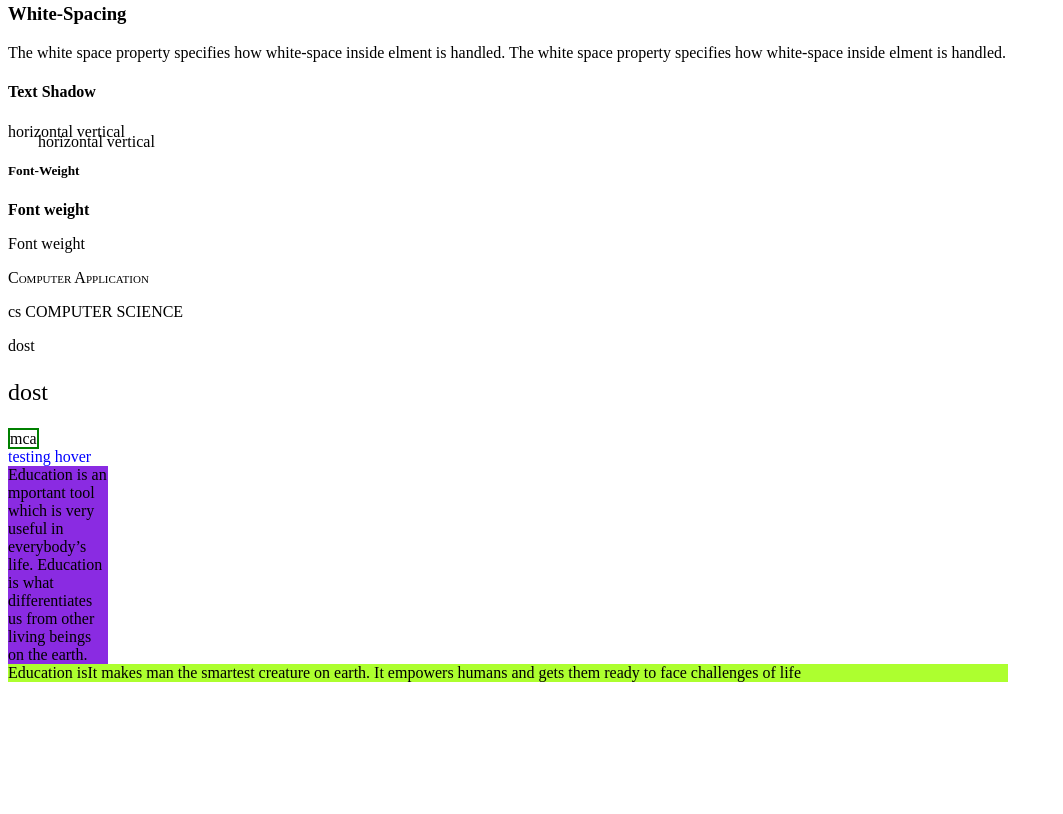
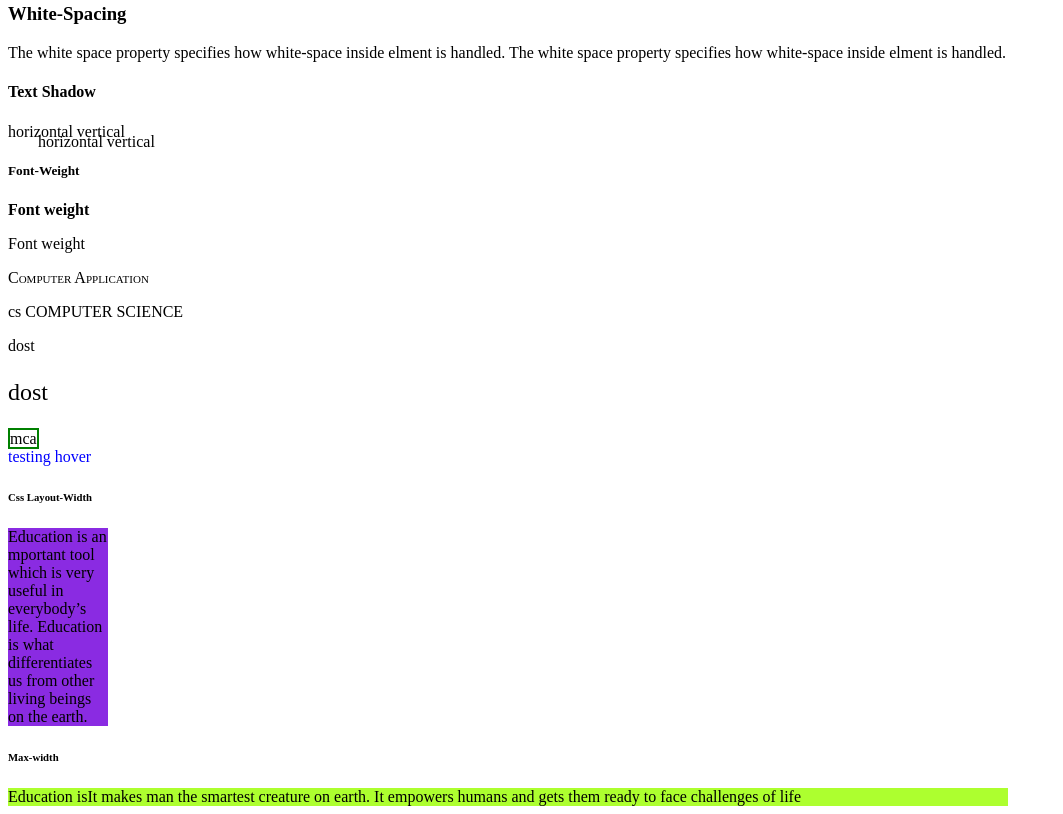
Before and after one commit to hbardhan18/HTML-CSS, a plain HTML site: page day10/index.html in a window 1280 px wide. Shown: the part 578-1392 px from the top of the page, without its empty margins (0-1063 px from the left). Before the commit the page ends 1268 px from the top, so only its background shows below. Drawn offline with Linux system fonts and the light colour scheme.

Commit message:
Update index.html

```diff
--- a/day10/index.html
+++ b/day10/index.html
@@ -37,7 +37,6 @@
          <p style="text-shadow: 30px 10px">horizontal vertical</p>
          <h5>Font-Weight</h5>
 <p style="font-weight: bolder">Font weight</p>
-
 <p style="font-weight: lighter">Font weight</p>
 <p style="font-variant:small-caps">Computer Application</p>
 <span> cs</span>
@@ -47,9 +46,11 @@
 <span style="border: 2px solid green;width: 250px;height: 250px;">mca</span>
 <div id="test">testing hover</div>
 <div style="display:none;">osm</div>
+<h6>Css Layout-Width</h6>
 <div style="width: 100px;background-color: blueviolet">Education is an mportant tool which is very useful in everybody’s life.
  Education is what differentiates us from other living beings on the earth. </div>
-<div style="max-width: 1000px; background-color: greenyellow"> Education isIt makes man the smartest creature on earth.
+<h6>Max-width</h6>
+    <div style="max-width: 1000px; background-color: greenyellow"> Education isIt makes man the smartest creature on earth.
     It empowers humans and gets them ready to face challenges of life</div>
 </body>
 </html>
```
